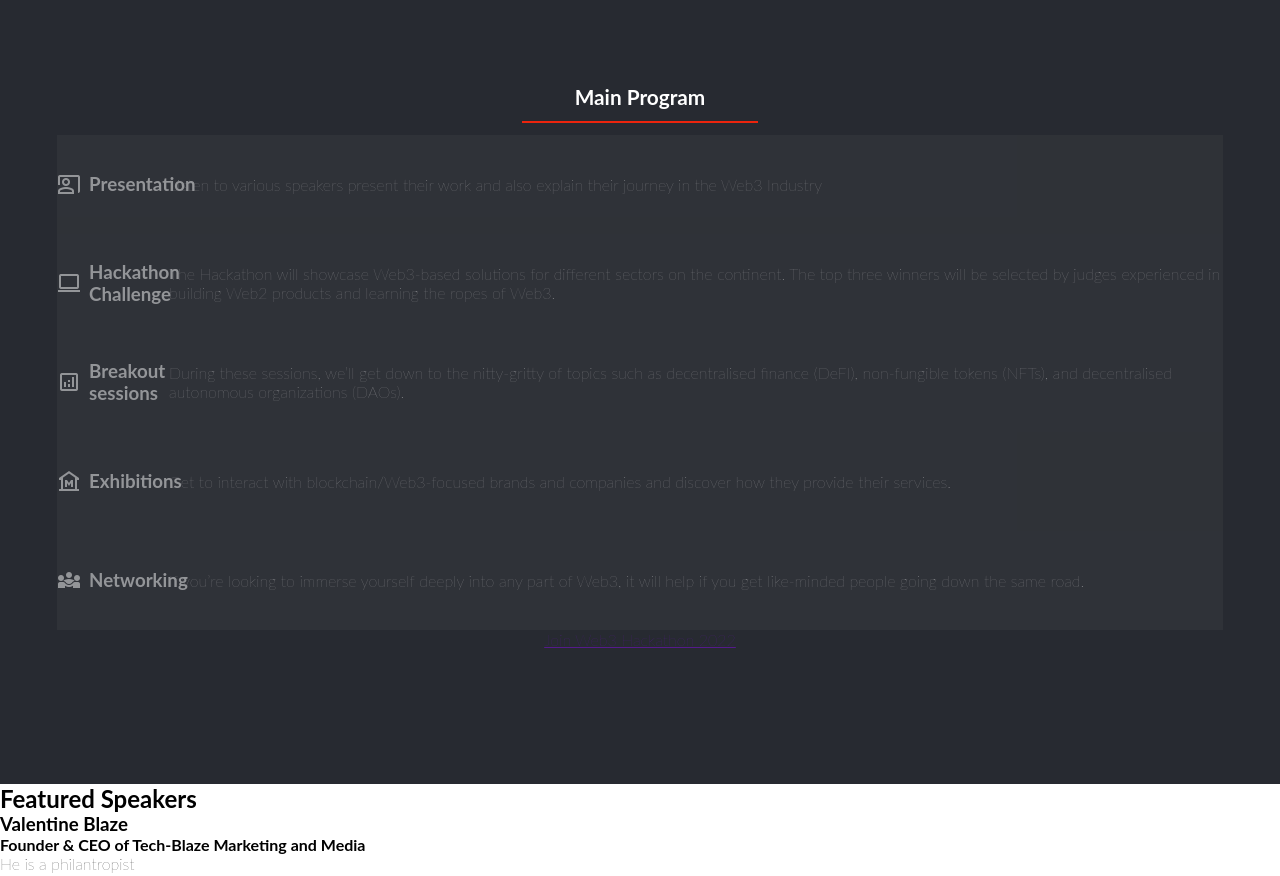
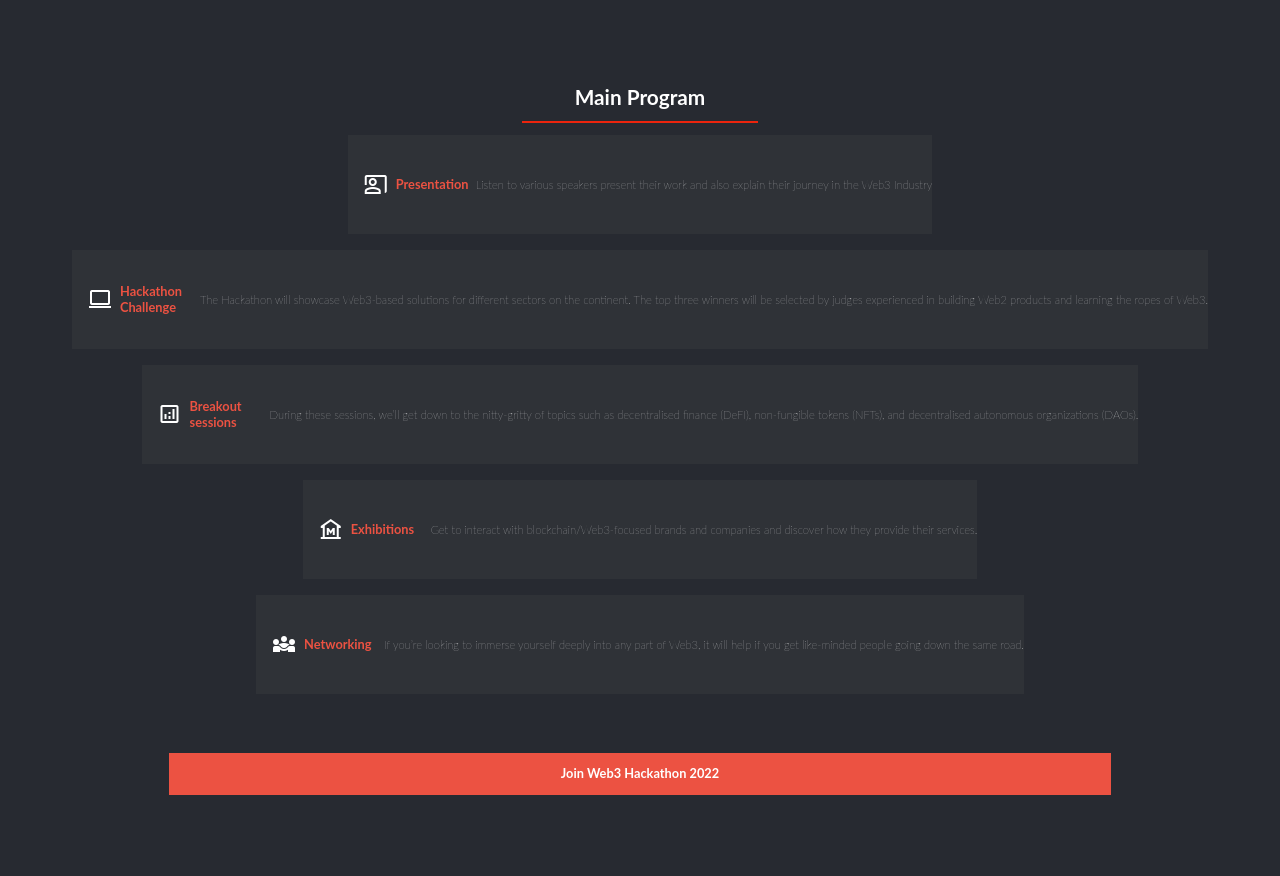
Before and after one commit to V-Blaze/Web3_Hackathon, a website: page index.html in a window 1280 px wide. Shown: the part 800-1676 px from the top of the page. Drawn offline with nearby package versions, Linux system fonts and the light colour scheme.

Commit message:
add styling to the program section

```diff
--- a/index.html
+++ b/index.html
@@ -101,7 +101,7 @@
                     </p>
                 </div>
             </div>
-            <a href=""> Join Web3 Hackathon 2022 </a>
+            <a href="" class="program-btn"> Join Web3 Hackathon 2022 </a>
         </div>
     </section>
     <section class="speaker-section" id="speaker">
--- a/style.css
+++ b/style.css
@@ -135,7 +135,7 @@ body {
 }
 
 .program-section {
-  height: 100%;
+  /* height: 100%; */
   padding: 6% 4%;
   display: flex;
   flex-direction: column;
@@ -166,7 +166,7 @@ body {
 .programs {
     display: flex;
     flex-direction: column;
-    gap: 3%;
+    gap: 1rem;
     justify-content: center;
     align-items: center;
 }
@@ -175,8 +175,33 @@ body {
   display: grid;
   grid-template-columns: 2rem 5rem 2fr;
   align-items: center;
-  width: 99%;
+  /* justify-content: center; */
+  /* width: 99%; */
   height: 99px;
-  background-color: #383A3F;
-  opacity: 0.5;
+  background-color: rgba(56, 58, 63, 0.5);
+  padding-left: 1rem;
 }
+
+.program-name {
+  font-size: 0.8rem;
+  color: #ec5242;
+  /* align-self: center; */
+}
+
+.program-description {
+  font-size: 0.7rem;
+  text-overflow: ellipsis;
+}
+
+.program-btn {
+  margin: 5% 0;
+  text-decoration: none;
+  color: #fff;
+  background-color: #ec5242;
+  height: 42px;
+  padding-top: 12px;
+  text-align: center;
+  width: 80%;
+  font-size: 0.8rem;
+  font-weight: bold;
+}
```
